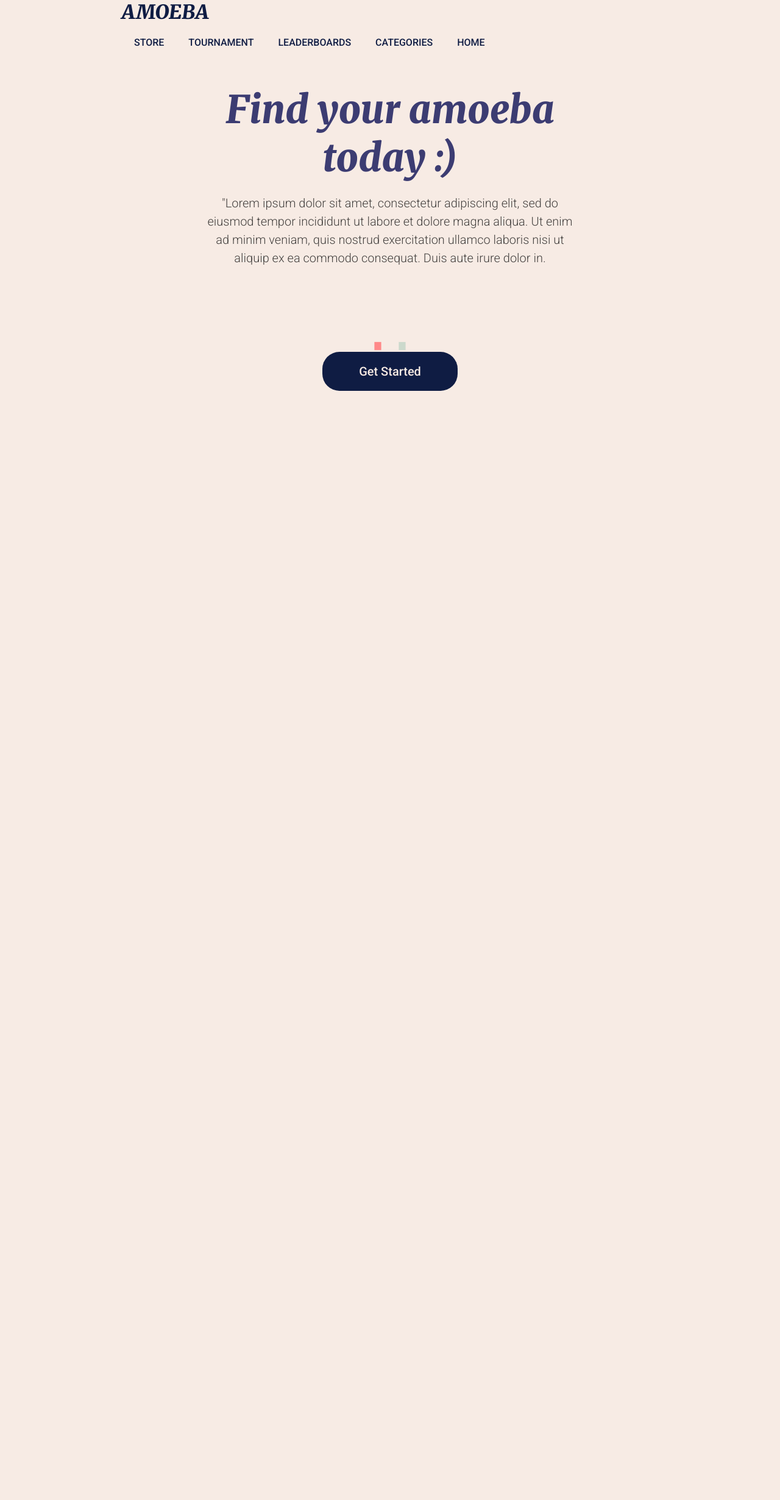
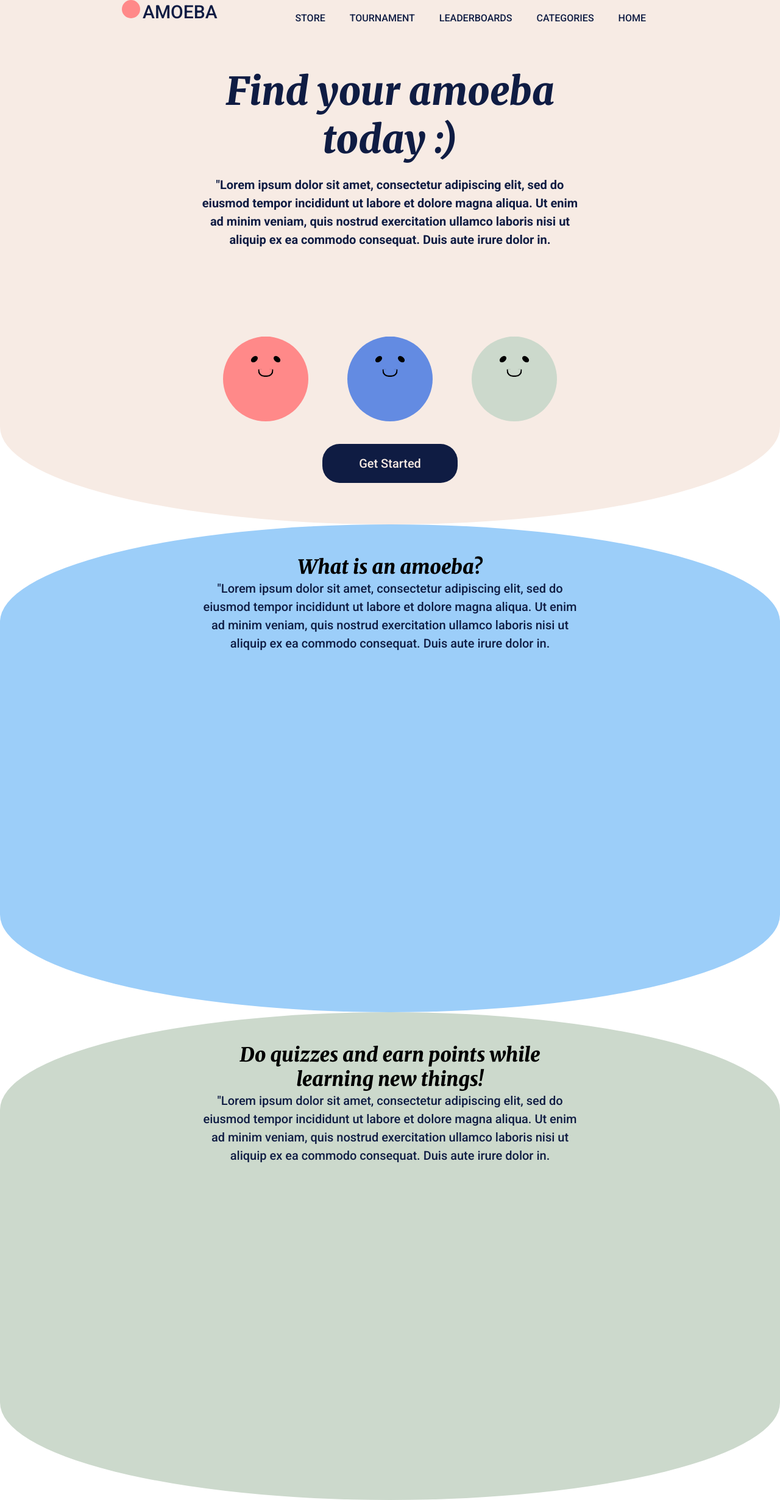
Before and after one commit to ShenLynn/Amoeba-Quiz-Website, a Flask app: page / in a window 1280 px wide. Shown: the whole page at 61% size. Before the commit the page ends 641 px from the top, so only its background shows below. Run offline with Flask 2, Linux system fonts and the light colour scheme.

Commit message:
finished styling for landing page

```diff
--- /dev/null
+++ b/cits3403proj/app/static/styles/amoeba.css
@@ -0,0 +1,63 @@
+.amoeba_ball {
+  height: 200px;
+  width: 200px;
+  background-color: #638be2;
+
+  /* make it round */
+  border-radius: 50%;
+
+  /* move it to the middle, squish it down a bit */
+  transform: scale(1, 0.9);
+  position: relative;
+  margin: 0 auto 0;
+  animation: bounce 1s ease-in infinite;
+}
+
+@keyframes bounce {
+  50% {
+    transform: translateY(-10px);
+  }
+}
+
+.amoeba_eye {
+  height: 15px;
+  width: 15px;
+  background-color: black;
+
+  /* make it round */
+  border-radius: 50%;
+
+  /* move it to the middle, squish it down a bit */
+  transform: translate(-50%, -50%);
+  position: absolute;
+  top: 23%;
+  z-index: 2;
+}
+
+.eye_left {
+  left: 33%;
+  transform: skewX(-20deg);
+  z-index: 2;
+}
+
+.eye_right {
+  right: 33%;
+  transform: skewX(20deg);
+  z-index: 2;
+}
+
+.amoeba_smile {
+  /* make a semi-circle with border */
+  height: 15px;
+  width: 30px;
+  border-bottom-left-radius: 15px;
+  border-bottom-right-radius: 15px;
+  border: 3px solid black;
+  border-top: 0;
+
+  transform: translate(-50%, -50%);
+  position: absolute;
+  left: 50%;
+  top: 43%;
+  z-index: 2;
+}
--- a/cits3403proj/app/static/styles/content.css
+++ b/cits3403proj/app/static/styles/content.css
@@ -7,7 +7,7 @@
 }
 
 body {
-  background-color: #f7ebe4;
+  background-color: white;
 }
 
 header {
@@ -46,7 +46,21 @@ button:hover {
   float: left;
   display: inline-block;
   color: #0f1c43;
+  margin-top
 }
+
+#amoeba-logo {
+  background-color: #ff8989;
+  border-radius: 50%;
+  width: 30px;
+  height: 30px;
+  display: inline-block;
+}
+
+#logo-text {
+  font-size: 30px;
+}
+
 .navigation {
   float: right;
 }
@@ -66,8 +80,8 @@ button:hover {
 
 p {
   font-size: 20px;
-  color: rgba(0, 0, 0, 0.72);
-  font-weight: 300;
+  color: #0f1c43;
+  font-weight: heavy;
   line-height: 1.5em;
 }
 
--- a/cits3403proj/app/static/styles/homepage.css
+++ b/cits3403proj/app/static/styles/homepage.css
@@ -1,12 +1,31 @@
 #homepage-section1 {
   height: 100vh;
+  background-color: #f7ebe4;
+  border-bottom-left-radius: 50% 20%;
+  border-bottom-right-radius: 50% 20%;
+}
+#homepage-section2 {
+  height: 100vh;
+  background-color: #9ccef9;
+  border-top-left-radius: 50% 20%;
+  border-top-right-radius: 50% 20%;
+  border-bottom-left-radius: 50% 20%;
+  border-bottom-right-radius: 50% 20%;
+}
+#homepage-section3 {
+  height: 100vh;
+  background-color: #ccd9cc;
+  border-top-left-radius: 50% 20%;
+  border-top-right-radius: 50% 20%;
+  border-bottom-left-radius: 50% 20%;
+  border-bottom-right-radius: 50% 20%;
 }
 
 .content-box {
   max-width: 620px;
   text-align: center;
   margin: auto;
-  margin-top: 60px;
+  padding-top: 50px;
 }
 
 #amoeba_box {
@@ -33,13 +52,14 @@
 #signup-h1 {
   font-size: 63px;
   font-weight: 600;
-  color: #3c3c72;
+  color: #0f1c43;
   margin-bottom: 20px;
 }
 
 #signup-p {
   margin-bottom: 20px;
   font-size: 20px;
+  font-weight: bold;
 }
 
 #signupbutton-popup {
--- a/cits3403proj/app/templates/landingpage.html
+++ b/cits3403proj/app/templates/landingpage.html
@@ -104,7 +104,29 @@
     </div>
     <button id="signupbutton-popup">Get Started</button>
   </div>
-
+</div>
+<div id="homepage-section2">
+  <div class="content-box">
+    <h1>What is an amoeba?</h1>
+    <p>
+        "Lorem ipsum dolor sit amet, consectetur adipiscing elit, sed do eiusmod
+        tempor incididunt ut labore et dolore magna aliqua. Ut enim ad minim
+        veniam, quis nostrud exercitation ullamco laboris nisi ut aliquip ex ea
+        commodo consequat. Duis aute irure dolor in.
+    </p>
+  </div>
+</div>
+<div id="homepage-section3">
+    <div class="content-box">
+      <h1>Do quizzes and earn points while learning new things!</h1>
+      <p>
+          "Lorem ipsum dolor sit amet, consectetur adipiscing elit, sed do eiusmod
+          tempor incididunt ut labore et dolore magna aliqua. Ut enim ad minim
+          veniam, quis nostrud exercitation ullamco laboris nisi ut aliquip ex ea
+          commodo consequat. Duis aute irure dolor in.
+      </p>
+    </div>
+  </div>
   <script>
     document
       .getElementById('signup-popup')
--- a/cits3403proj/app/templates/template.html
+++ b/cits3403proj/app/templates/template.html
@@ -22,17 +22,8 @@
     <header>
       <div class="header-content">
         <div class="logo">
-          <div id="amoeba-logo">
-              <div class="amoeba_ball" id="amoeba2">
-                  <div class="amoeba_eye eye_left"></div>
-                  <div class="amoeba_eye eye_right"></div>
-                  <div class="amoeba_smile"></div>
-                  <div
-                    class="style amoeba_style_stripes amoeba_none"
-                    id="stripes"
-                  ></div>
-          </div>
-          <h1>AMOEBA</h1>
+          <div id="amoeba-logo"></div>
+          <span id="logo-text">AMOEBA</span>
         </div>
         <u1 class="navigation">
           <a>HOME</a>
```
Also changed, not shown: 1 other file.
